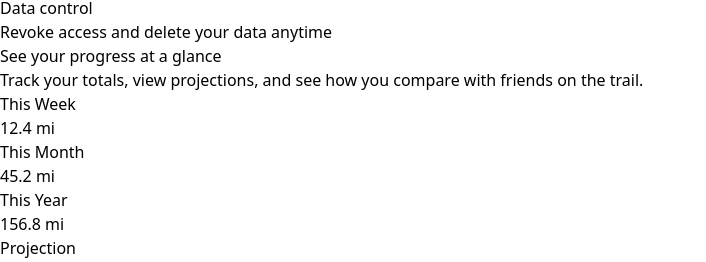
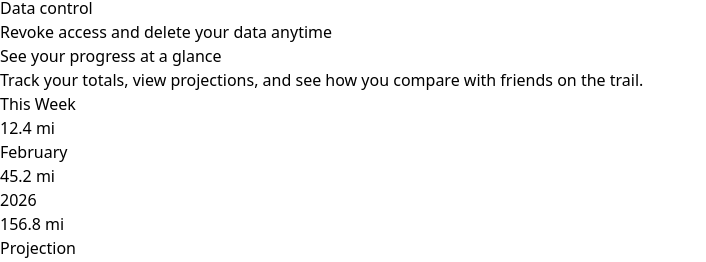
Before and after one commit to timhibbard/rabbit-miles, a React (Vite) app: page /rabbit-miles/connect in a window 1280 px wide. Shown: the part 8898-9160 px from the top of the page, without its empty margins (0-706 px from the left). Built offline with nearby package versions, Linux system fonts and the light colour scheme; no server answers.

Commit message:
Update date period labels to show current month name and year number
Co-authored-by: timhibbard <930153+timhibbard@users.noreply.github.com>

```diff
--- a/src/pages/ConnectStrava.jsx
+++ b/src/pages/ConnectStrava.jsx
@@ -12,6 +12,10 @@ function ConnectStrava() {
     connected: false,
     user: null,
   });
+
+  // Get current month and year for labels
+  const currentMonthName = new Date().toLocaleString('en-US', { month: 'long' });
+  const currentYear = new Date().getFullYear();
 
   useEffect(() => {
     // Check if we just returned from OAuth callback
@@ -344,11 +348,11 @@ function ConnectStrava() {
                     <div className="text-2xl font-bold text-gray-900">12.4 mi</div>
                   </div>
                   <div className="bg-gray-50 rounded p-3">
-                    <div className="text-xs text-gray-500 mb-1">This Month</div>
+                    <div className="text-xs text-gray-500 mb-1">{currentMonthName}</div>
                     <div className="text-2xl font-bold text-gray-900">45.2 mi</div>
                   </div>
                   <div className="bg-gray-50 rounded p-3">
-                    <div className="text-xs text-gray-500 mb-1">This Year</div>
+                    <div className="text-xs text-gray-500 mb-1">{currentYear}</div>
                     <div className="text-2xl font-bold text-gray-900">156.8 mi</div>
                   </div>
                 </div>
--- a/src/pages/Dashboard.jsx
+++ b/src/pages/Dashboard.jsx
@@ -32,6 +32,10 @@ function Dashboard() {
   const pollingIntervalRef = useRef(null);
   const isLoadingRef = useRef(false);
   const navigate = useNavigate();
+
+  // Get current month and year for labels
+  const currentMonthName = new Date().toLocaleString('en-US', { month: 'long' });
+  const currentYear = new Date().getFullYear();
 
   // Calculate statistics from activities based on selected types using useMemo
   const stats = useMemo(() => {
@@ -421,7 +425,7 @@ function Dashboard() {
 
           <div className="bg-white rounded-lg shadow p-6">
             <h3 className="text-sm font-medium text-gray-500 mb-2">
-              This Month
+              {currentMonthName}
             </h3>
             <p className="text-3xl font-bold text-gray-900">
               {stats.thisMonth.toFixed(1)}
@@ -433,7 +437,7 @@ function Dashboard() {
 
           <div className="bg-white rounded-lg shadow p-6">
             <h3 className="text-sm font-medium text-gray-500 mb-2">
-              This Year
+              {currentYear}
             </h3>
             <p className="text-3xl font-bold text-gray-900">
               {stats.thisYear.toFixed(1)}
```
